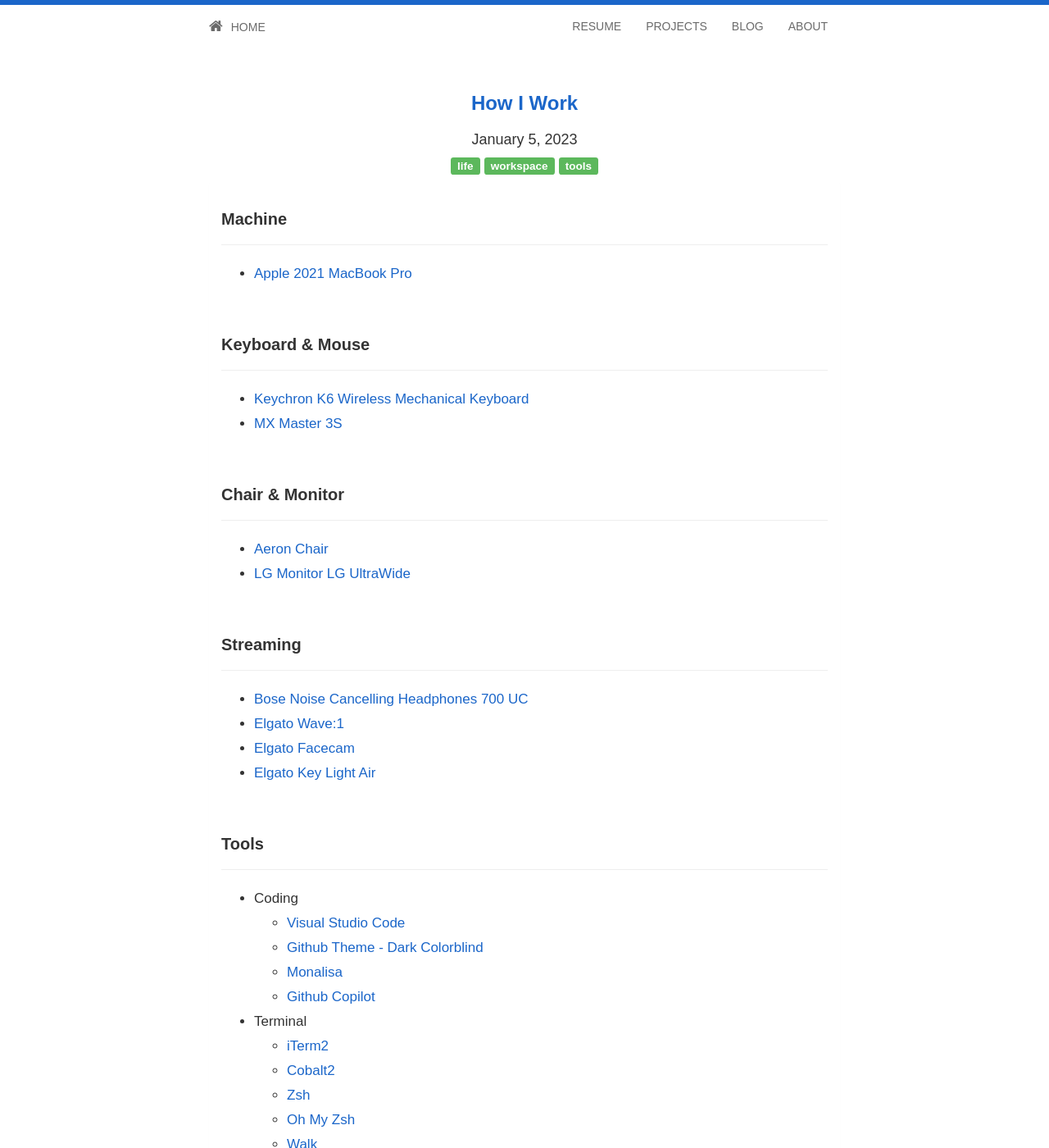
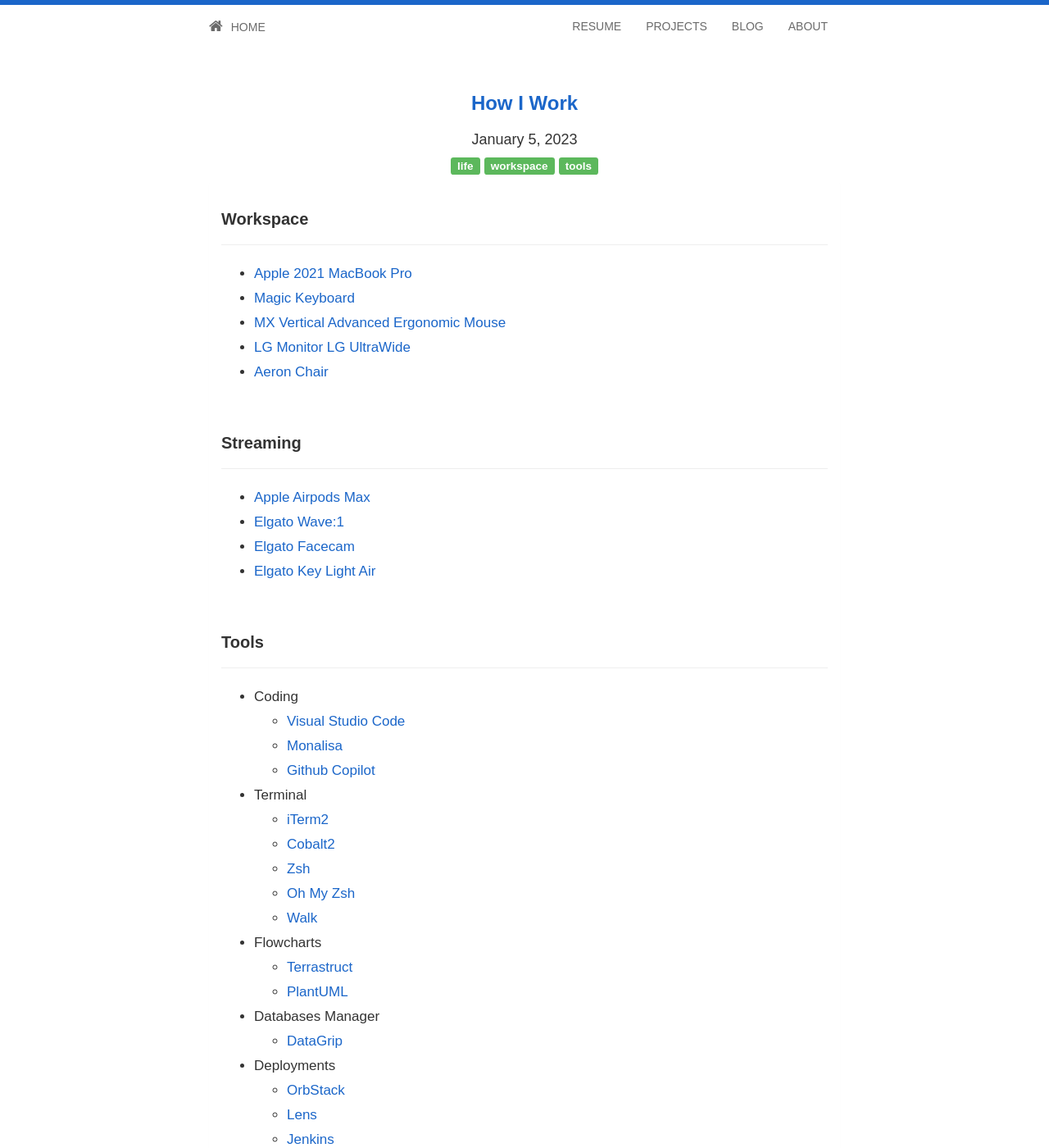
Before and after one commit to jfernancordova/jfernancordova.github.io, a Jekyll site: the page built from _posts/2023-01-05-how-i-work.md, in a window 1280 px wide and 1400 px high. Shown: the whole window at 82% size. Built offline with Jekyll 4.4.1, drawn with Linux system fonts in a browser that asks for light colours; nearby versions of some CDN libraries; comment, search, counter and statistics services are not loaded; some of the changed text lies outside the part shown.

Commit message:
docs: Update workspace and productivity tools

```diff
--- a/_posts/2023-01-05-how-i-work.md
+++ b/_posts/2023-01-05-how-i-work.md
@@ -7,29 +7,19 @@
   - tools
 ---
 
-## Machine
+## Workspace
 ---
 - [Apple 2021 MacBook Pro](https://www.amazon.es/Apple-MacBook-16-polegadas-Maxcessador-GPU-32%E2%80%91Core/dp/B09JRC9FBZ/ref=sr_1_1?crid=18KM4G75DLDW5&keywords=macbook+pro+m1+16+pulgadas+32gb&qid=1679769249&sprefix=%2Caps%2C89&sr=8-1)
-
-<br>
-
-## Keyboard & Mouse
----
-- [Keychron K6 Wireless Mechanical Keyboard](https://www.keychron.com/products/keychron-k6-wireless-mechanical-keyboard)
-- [MX Master 3S](https://www.logitech.com/es-es/products/mice/mx-master-3s.910-006559.html)
-
-<br>
-
-## Chair & Monitor
----
+- [Magic Keyboard](https://www.apple.com/shop/product/MK2C3LL/A/magic-keyboard-with-touch-id-and-numeric-keypad-for-mac-models-with-apple-silicon-us-english-white-keys)
+- [MX Vertical Advanced Ergonomic Mouse](https://www.logitech.com/en-us/products/mice/mx-vertical-ergonomic-mouse.910-005447.html)
+- [LG Monitor LG UltraWide](https://www.lg.com/es/monitores/lg-34wn750-b)
 - [Aeron Chair](https://store.hermanmiller.com/office-chairs-aeron/aeron-chair/2195348.html?lang=en_CA)
-- [LG Monitor LG UltraWide](https://www.lg.com/es/monitores/lg-34wn750-b)
 
 <br>
 
 ## Streaming
 ---
-- [Bose Noise Cancelling Headphones 700 UC](https://www.bose.com/p/bose-noise-cancelling-headphones-700-uc/NC700UC-HEADPHONEARN.html)
+- [Apple Airpods Max](https://www.apple.com/airpods-max/)
 - [Elgato Wave:1](https://help.elgato.com/hc/en-us/articles/360044715492-Elgato-Wave-1-Product-Trailer-Video-)
 - [Elgato Facecam](https://www.elgato.com/us/en/p/facecam)
 - [Elgato Key Light Air](https://www.elgato.com/us/en/p/key-light-air)
@@ -41,7 +31,6 @@
 
 * Coding
   - [Visual Studio Code](https://code.visualstudio.com/)
-  - [Github Theme - Dark Colorblind](https://marketplace.visualstudio.com/items?itemName=GitHub.github-vscode-theme)
   - [Monalisa](https://www.monolisa.dev/)
   - [Github Copilot](https://github.com/features/copilot)
 * Terminal
```
Also changed, not shown: other parts of _posts/2023-01-05-how-i-work.md (+1 -2 lines).
